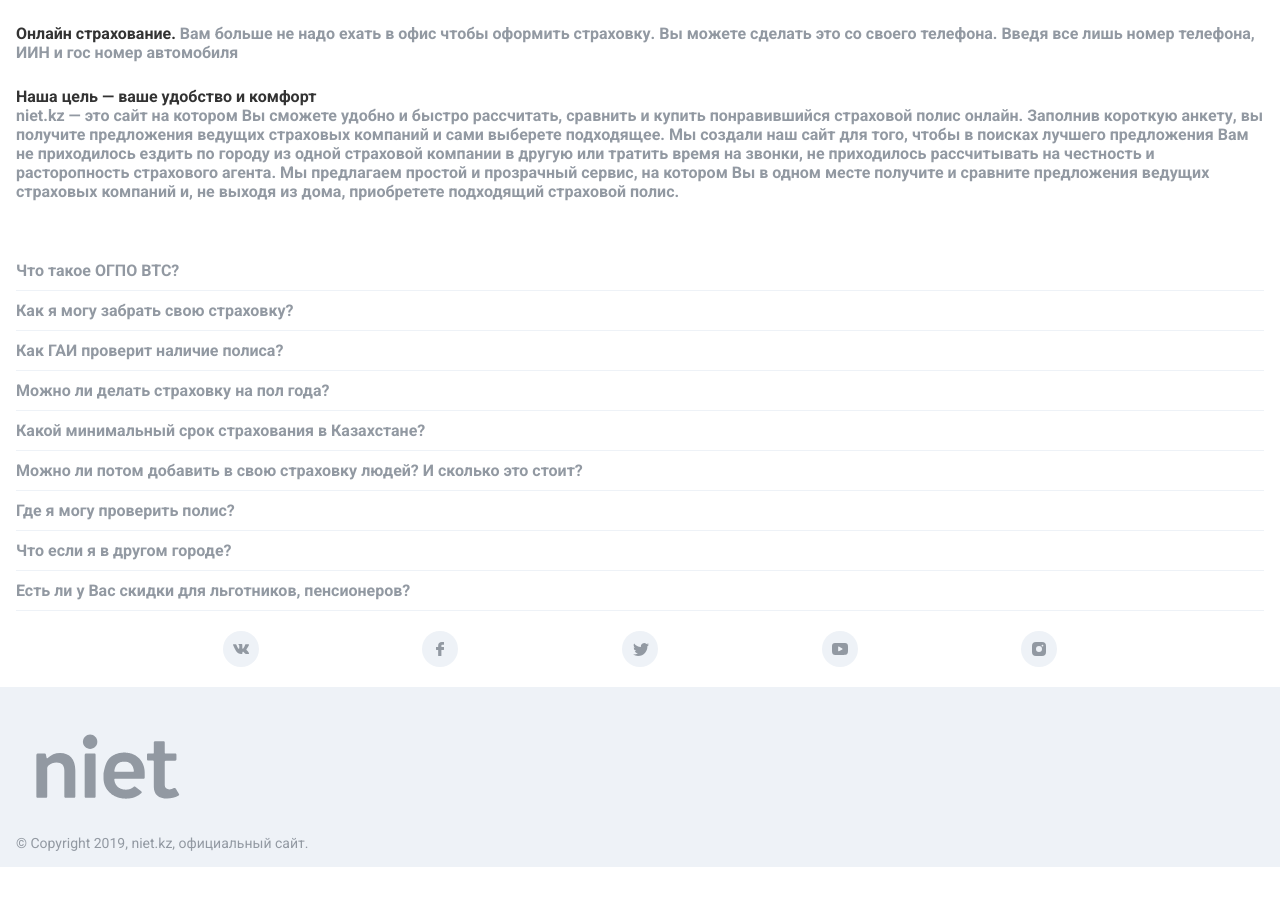
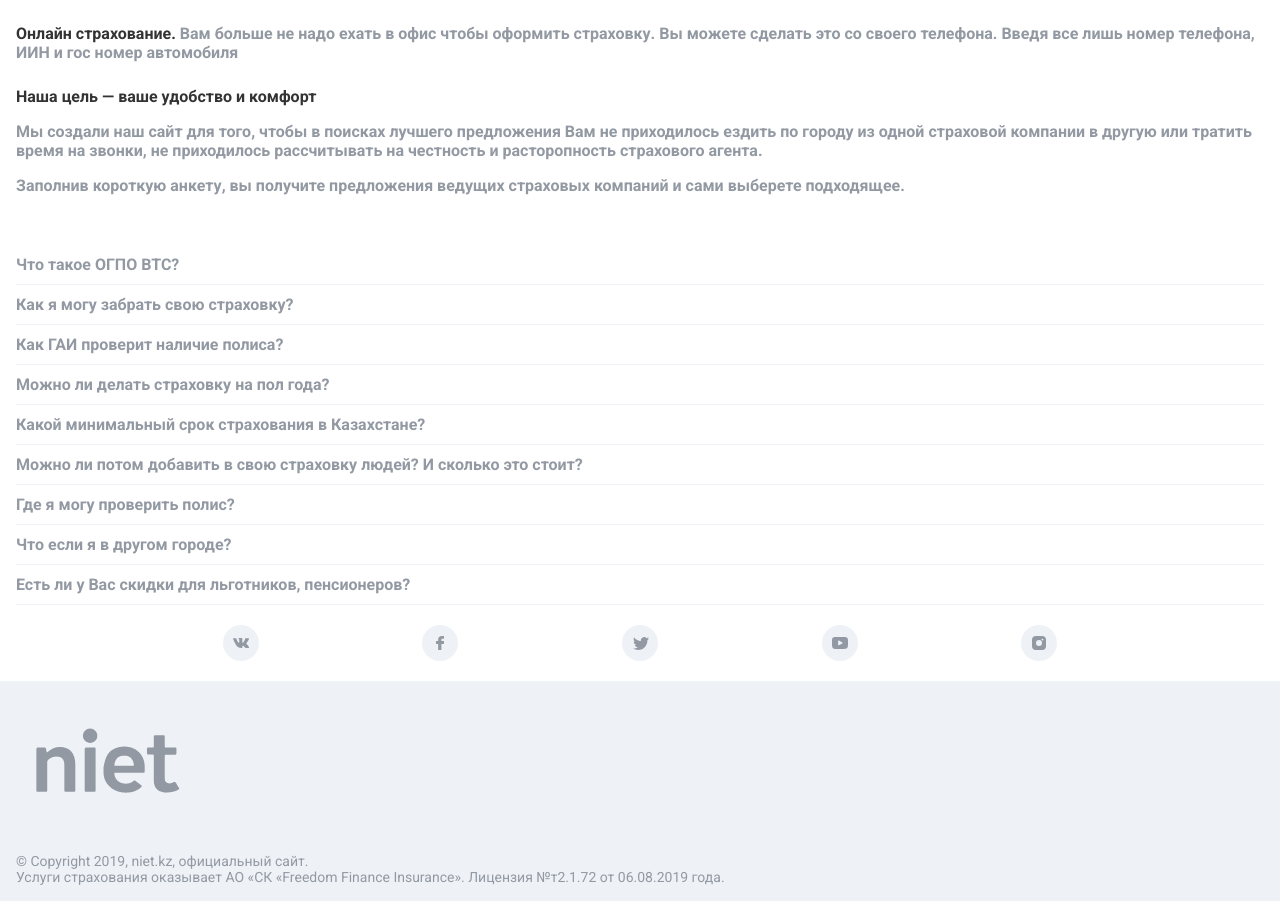
Before and after one commit to AskhatB/niet-mobile, a Next.js app: page / in a window 1280 px wide. Shown: the part 852-1753 px from the top of the page. Before the commit the page ends 1723 px from the top, so only its background shows below. Built offline with nearby package versions, Linux system fonts and the light colour scheme.

Commit message:
feat: text

```diff
--- a/components/Footer/index.js
+++ b/components/Footer/index.js
@@ -6,7 +6,12 @@
   return (
     <Wrap>
       <LogoIcon></LogoIcon>
-      <Copyright>© Copyright 2019, niet.kz, официальный сайт.</Copyright>
+      <Copyright>
+        © Copyright 2019, niet.kz, официальный сайт.
+        <br />
+        Услуги страхования оказывает АО «СК «Freedom Finance Insurance».
+        Лицензия №т2.1.72 от 06.08.2019 года.
+      </Copyright>
     </Wrap>
   );
 };
--- a/components/Footer/style.js
+++ b/components/Footer/style.js
@@ -4,7 +4,7 @@
   margin-top: 20px;
   padding: 0 16px;
   box-sizing: border-box;
-  height: 180px;
+  height: 220px;
   position: relative;
   background: ${({ theme }) => theme.colors.gray};
 `;
--- a/containers/SecondaryDescription/index.js
+++ b/containers/SecondaryDescription/index.js
@@ -15,17 +15,18 @@
       <Content>
         <span style={{ color: '#333' }}>
           Наша цель — ваше удобство и комфорт
-        </span><br/>
-        niet.kz — это сайт на котором Вы сможете удобно и быстро рассчитать,
-        сравнить и купить понравившийся страховой полис онлайн. Заполнив
-        короткую анкету, вы получите предложения ведущих страховых компаний и
-        сами выберете подходящее. Мы создали наш сайт для того, чтобы в поисках
-        лучшего предложения Вам не приходилось ездить по городу из одной
-        страховой компании в другую или тратить время на звонки, не приходилось
-        рассчитывать на честность и расторопность страхового агента. Мы
-        предлагаем простой и прозрачный сервис, на котором Вы в одном месте
-        получите и сравните предложения ведущих страховых компаний и, не выходя
-        из дома, приобретете подходящий страховой полис.
+        </span>
+        <br />
+        <p>
+          Мы создали наш сайт для того, чтобы в поисках лучшего предложения Вам
+          не приходилось ездить по городу из одной страховой компании в другую
+          или тратить время на звонки, не приходилось рассчитывать на честность
+          и расторопность страхового агента.
+        </p>
+        <p>
+          Заполнив короткую анкету, вы получите предложения ведущих страховых
+          компаний и сами выберете подходящее.
+        </p>
       </Content>
     </Wrap>
   );
```
